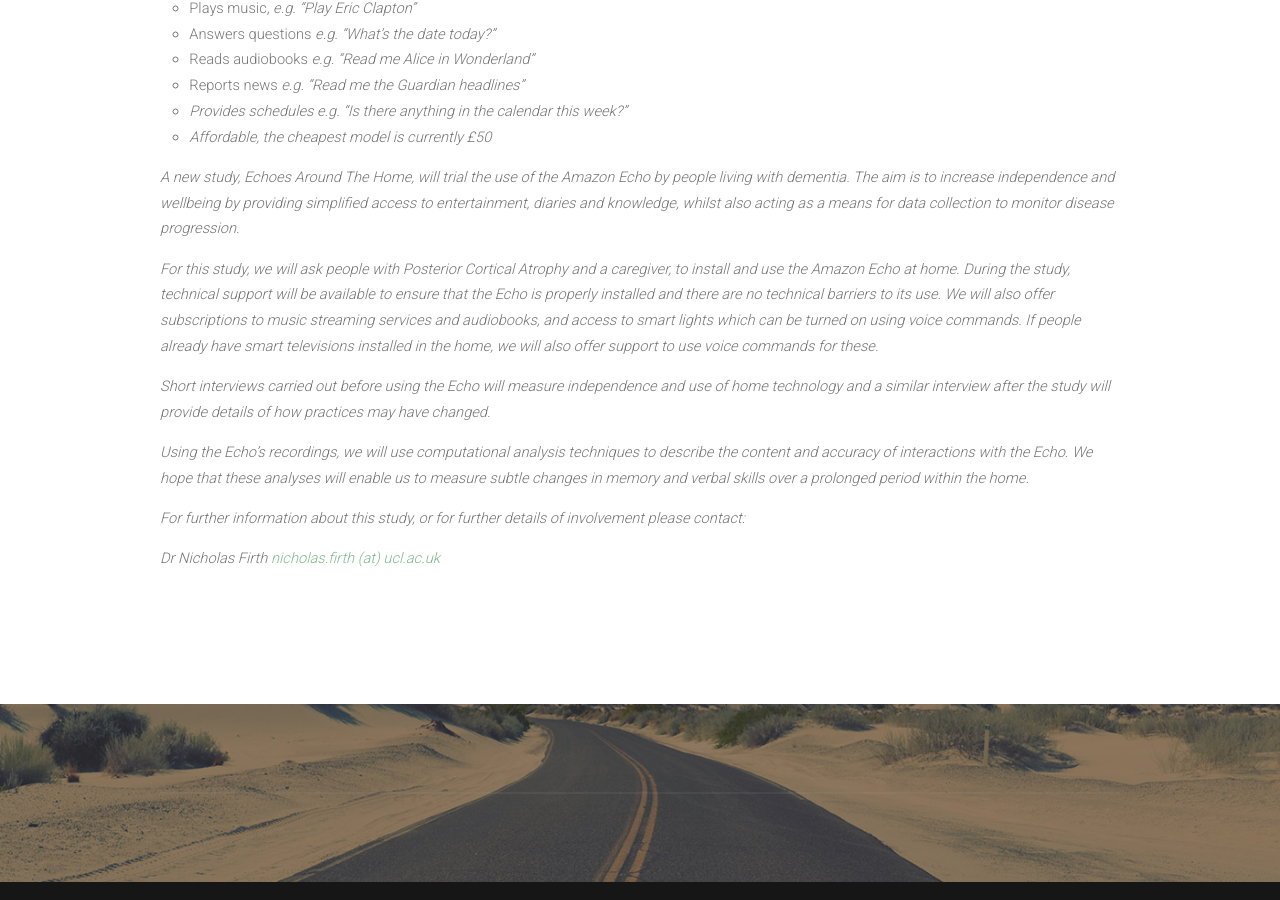
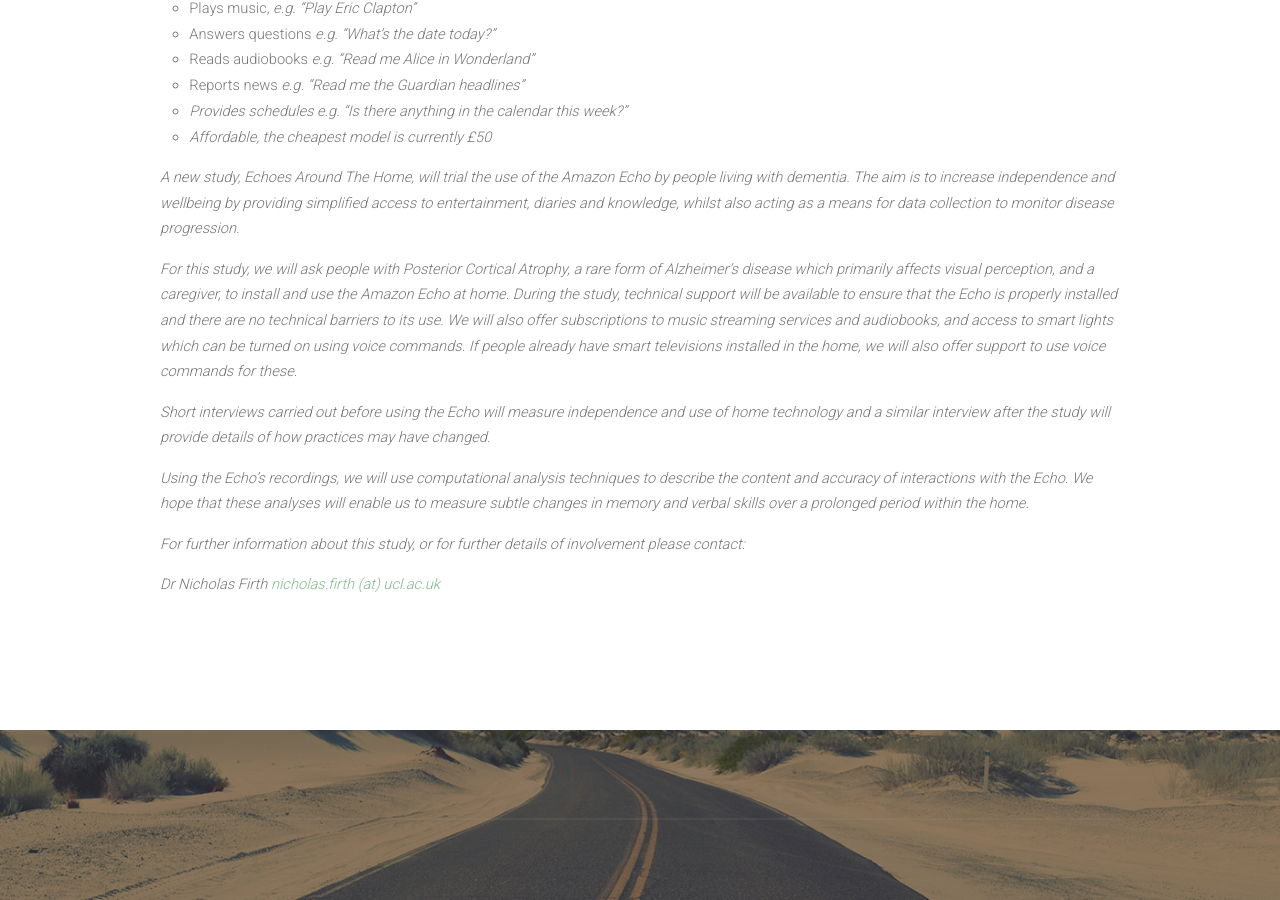
Before and after one commit to ncfirth/recoveringMathmo.github.io, a Jekyll site: the page built from projects.html, in a window 1280 px wide and 900 px high, scrolled down 1012 px. Built offline with Jekyll 4.4.1, drawn with Linux system fonts in a browser that asks for light colours; nearby versions of some CDN libraries.

Commit message:
pca def
Added in the def of PCA

```diff
--- a/projects.html
+++ b/projects.html
@@ -47,7 +47,7 @@
             <p>A new study, Echoes Around The Home, will trial the use of the Amazon Echo by people living with dementia. The aim is to increase independence and wellbeing by providing simplified access to entertainment, diaries and knowledge, whilst also acting as a means for data collection to monitor disease progression.
             </p>
 
-            <p>For this study, we will ask people with Posterior Cortical Atrophy and a caregiver, to install and use the Amazon Echo at home. During the study, technical support will be available to ensure that the Echo is properly installed and there are no technical barriers to its use. We will also offer subscriptions to music streaming services and audiobooks, and access to smart lights which can be turned on using voice commands. If people already have smart televisions installed in the home, we will also offer support to use voice commands for these.
+            <p>For this study, we will ask people with Posterior Cortical Atrophy, a rare form of Alzheimer’s disease which primarily affects visual perception, and a caregiver, to install and use the Amazon Echo at home. During the study, technical support will be available to ensure that the Echo is properly installed and there are no technical barriers to its use. We will also offer subscriptions to music streaming services and audiobooks, and access to smart lights which can be turned on using voice commands. If people already have smart televisions installed in the home, we will also offer support to use voice commands for these.
             </p>
 
             <p>Short interviews carried out before using the Echo will measure independence and use of home technology and a similar interview after the study will provide details of how practices may have changed.
```
Also changed, not shown: 1 other file.
